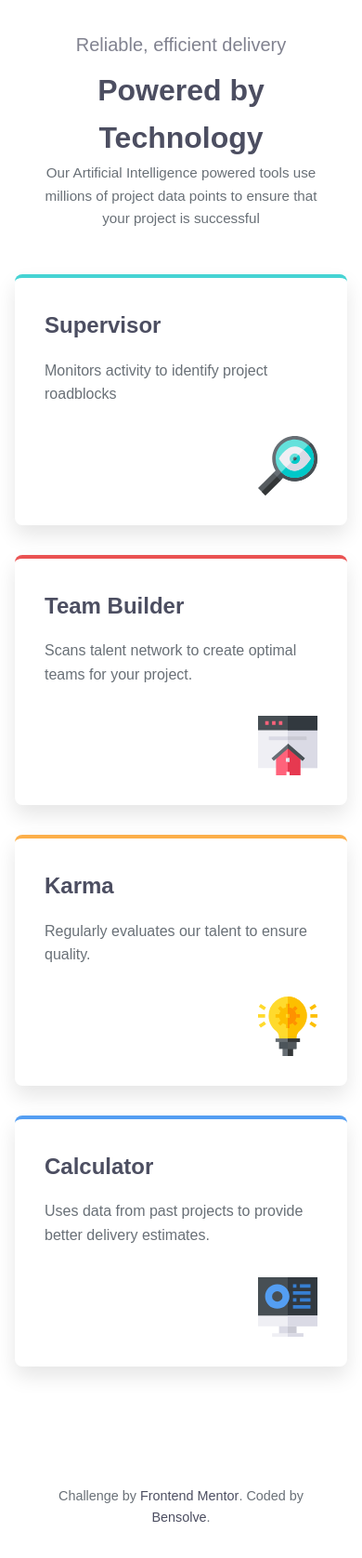
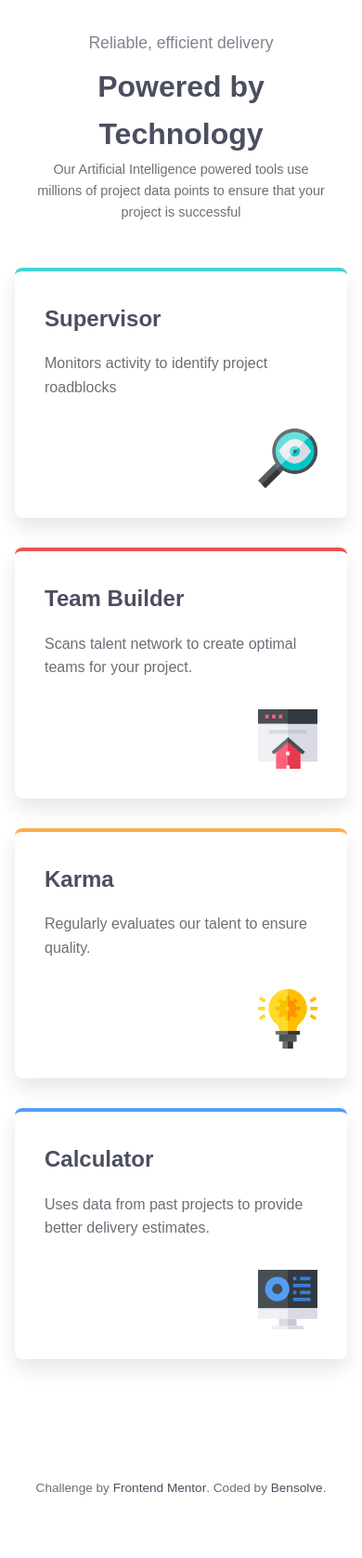
Before and after one commit to Bensolve/four-card-feature-section-master, a plain HTML site: page index.html in a window 390 px wide. Shown: the whole page at 93% size. Drawn offline with Linux system fonts and the light colour scheme.

Commit message:
info chnages

```diff
--- a/style.css
+++ b/style.css
@@ -6,6 +6,7 @@
     --grey-500: hsl(234, 12%, 34%);
     --grey-400: hsl(212, 6%, 44%);
     --white: hsl(0, 0%, 100%);
+    --card-shadow: 0 0.666rem 1.333rem rgba(0, 0, 0, 0.1);
 }
 
 * {
@@ -40,8 +41,7 @@ body {
     font-weight: 200;
     color: var(--grey-500);
     opacity: 0.7;
-    font-size: 1.25rem;
-    /* no change */
+    font-size: clamp(1.1rem, 1vw + 0.5rem, 1.5rem);
     margin-bottom: 0.5rem;
 }
 
@@ -54,7 +54,7 @@ body {
 .intro {
     color: var(--grey-400);
     font-weight: 400;
-    font-size: 0.95rem;
+    font-size: clamp(0.9rem, 0.5vw + 0.5rem, 1rem);
 }
 
 .cards-grid {
@@ -70,22 +70,22 @@ body {
     background-color: var(--white);
     padding: 2rem 2rem;
     border-radius: 0.5rem;
-    /* 8px */
-    box-shadow: 0 0.666rem 1.333rem rgba(0, 0, 0, 0.1);
-    /* 10px 20px */
+
+    box-shadow: var(--card-shadow);
+
     border-top: 0.266rem solid var(--cyan);
-    /* 4px */
+
     text-align: left;
     display: flex;
     flex-direction: column;
     justify-content: space-between;
     min-height: 16.666rem;
-    /* 250px */
+
 }
 
 .card img {
     width: 4rem;
-    /* 60px */
+
     margin-top: 2rem;
     align-self: flex-end;
 }
@@ -120,7 +120,7 @@ body {
     margin-top: 4rem;
     padding: 2rem 1rem;
     text-align: center;
-    font-size: 0.9rem;
+    font-size: clamp(0.85rem, 0.5vw + 0.5rem, 1rem);
     color: var(--grey-400);
 }
 
```
